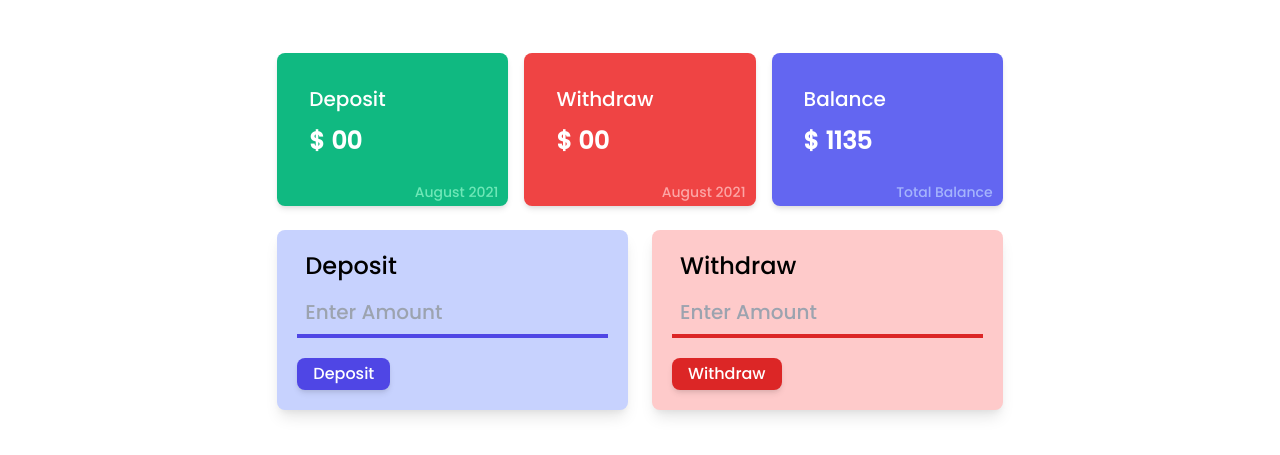
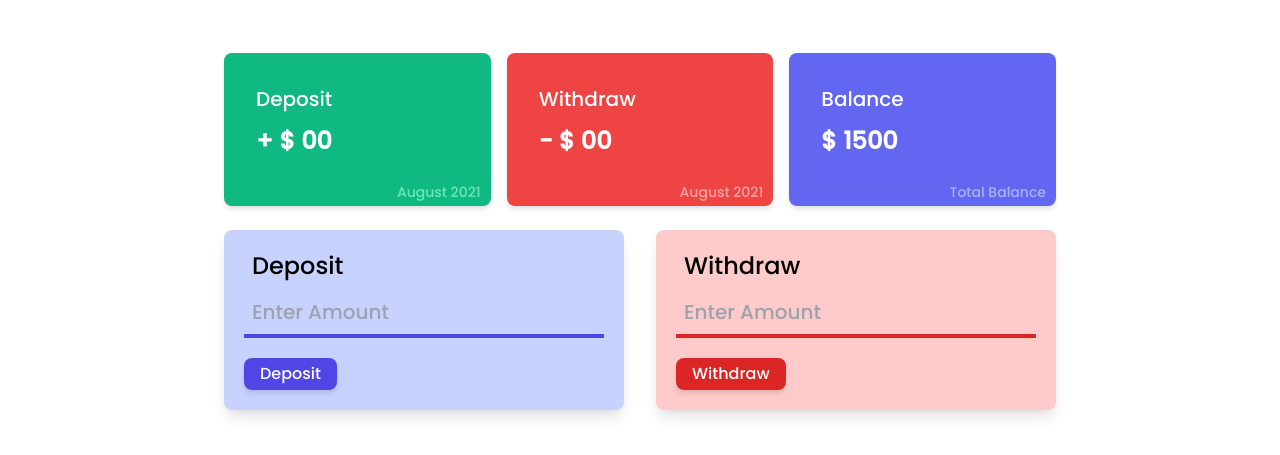
Before and after one commit to iftakherhossen/state-bank, a plain HTML site: page home.html in a window 1280 px wide. Shown: the part 63-518 px from the top of the page. Drawn offline with nearby package versions, Linux system fonts and the light colour scheme.

Commit message:
clearing some bug

```diff
--- a/home.html
+++ b/home.html
@@ -24,23 +24,23 @@
         </div>
     </header>
 
-    <main class="w-8/12 m-auto">
+    <main class="w-9/12 m-auto">
         <!-- Balance and Transaction Section Start -->
         <section class="mt-12 mb-6 pt-2 px-16">
             <div class="grid grid-cols-3 gap-4 mx-auto">
                 <div class="bg-green-500 p-8 rounded-lg shadow-md text-white">
                     <h4 class="text-xl mb-3">Deposit</h4>
-                    <h3 class="text-2xl font-semibold">$ <span  id="total-deposit">00</span></h3>
+                    <h3 class="text-2xl font-semibold">+ $ <span  id="total-deposit">00</span></h3>
                     <p class="text-sm text-green-300 text-right custom-p-margin">August 2021</p>
                 </div>
                 <div class="bg-red-500 p-8 rounded-lg shadow-md text-white">
                     <h4 class="text-xl mb-3">Withdraw</h4>
-                    <h3 class="text-2xl font-semibold">$ <span id="total-withdraw">00</span></h3>
+                    <h3 class="text-2xl font-semibold">- $ <span id="total-withdraw">00</span></h3>
                     <p class="text-sm text-red-300 custom-p-margin text-right">August 2021</p>
                 </div>
                 <div class="bg-indigo-500 p-8 rounded-lg shadow-md text-white">
                     <h4 class="text-xl mb-3">Balance</h4>
-                    <h3 class="text-2xl font-semibold">$ <span id="total-amount">1135</span></h3>
+                    <h3 class="text-2xl font-semibold">$ <span id="total-amount">1500</span></h3>
                     <p class="text-sm text-indigo-300 text-right custom-p-margin">Total Balance</p>
                 </div>
             </div>
@@ -49,7 +49,7 @@
 
         <!-- Deposit and Withdraw Section Start -->
         <section class="px-16">
-            <div class="grid grid-cols-2 gap-6 w-full mx-auto">
+            <div class="grid grid-cols-2 gap-8 w-full mx-auto">
                 <div class="bg-indigo-200 p-5 rounded-lg shadow-lg">
                     <h3 class="text-2xl ml-2">Deposit</h3>
                     <div>
@@ -61,6 +61,7 @@
                     <h3 class="text-2xl ml-2">Withdraw</h3>
                     <div>
                         <input type="text" id="withdraw-input" class="w-full p-2 border-b-4 text-xl border-red-600 my-2" placeholder="Enter Amount">
+                        <p id="invalid-message" class="text-sm text-red-600"></p>
                         <button id="withdraw-btn" class="text-white bg-red-600 py-1 px-4 rounded-lg mt-3 shadow-md">Withdraw</button>
                     </div>
                 </div>
--- a/home.js
+++ b/home.js
@@ -34,6 +34,7 @@ document.getElementById('deposit-btn').addEventListener('click', function () {
 
 // Withdraw Button
 document.getElementById('withdraw-btn').addEventListener('click', function () {
+
     // get the withdraw amount
     const withdrawInput = document.getElementById('withdraw-input');
     const newWithdrawText = withdrawInput.value;
@@ -56,4 +57,5 @@ document.getElementById('withdraw-btn').addEventListener('click', function () {
     const newWithdrawBalance = previousWithdrawBalance - newWithdrawAmount;
     withdrawBalance.innerText = newWithdrawBalance;
 })
+
 // Home JS End
```
